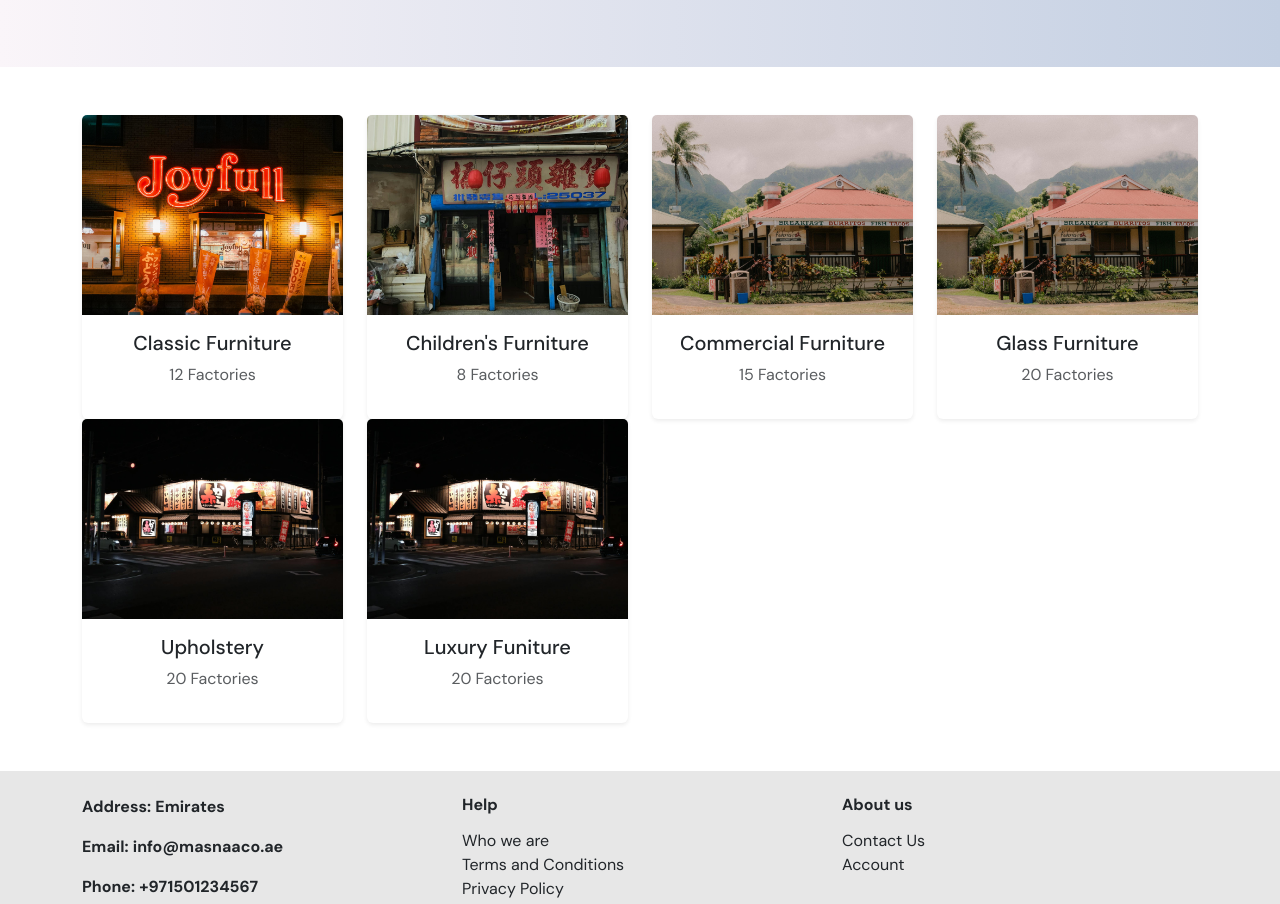
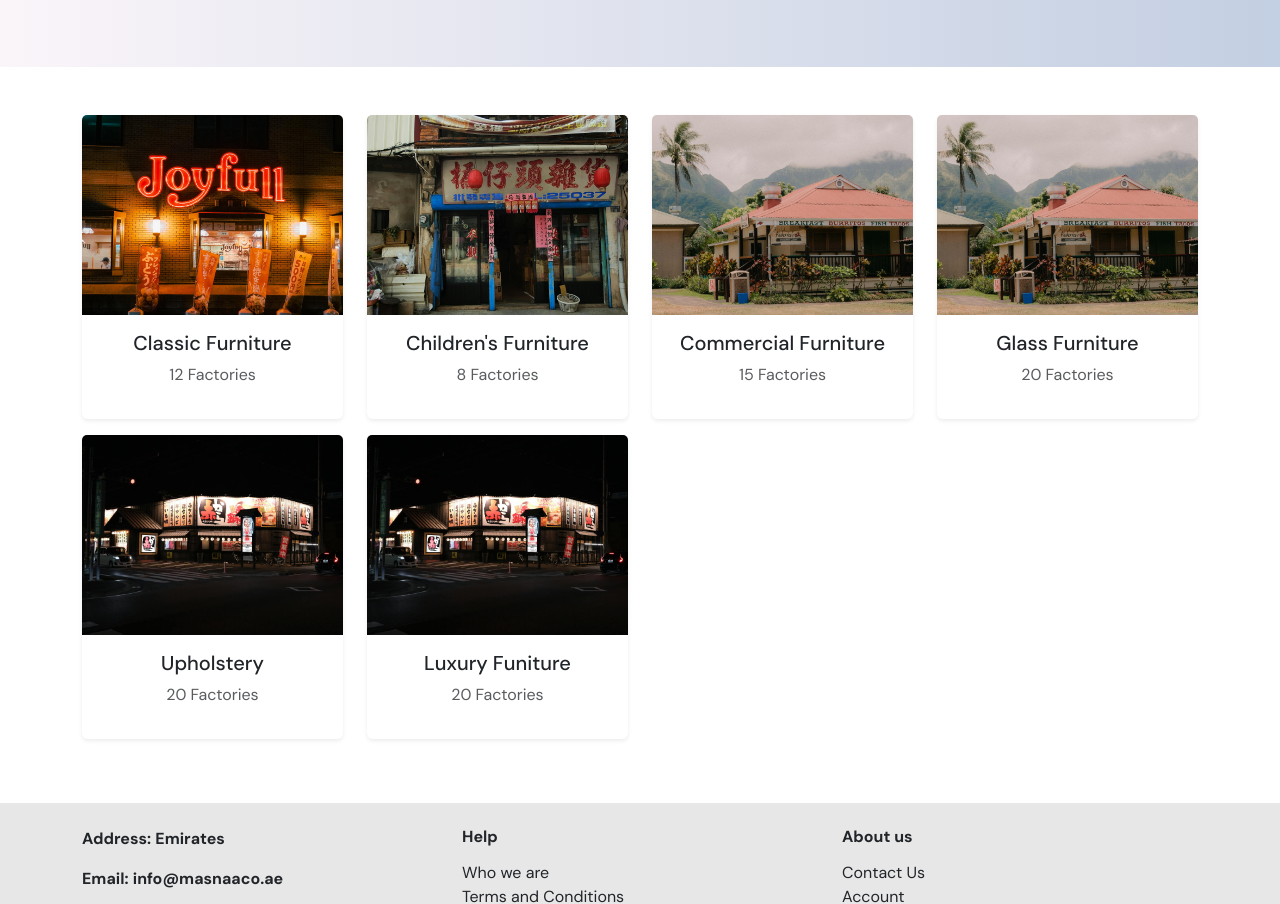
Before and after one commit to nadayoussef258/NewProject, a plain HTML site: page Categories.html in a window 1280 px wide. Shown: the part 370-1274 px from the top of the page. Drawn offline with nearby package versions, Linux system fonts and the light colour scheme; a web font is replaced by a local one.

Commit message:
Update margin Categories.html

```diff
--- a/Categories.html
+++ b/Categories.html
@@ -396,7 +396,7 @@
         categories.forEach(category => {
             const categoryCard = `
                 <div class="col-md-3">
-                    <div class="card shadow-sm border-0" style="cursor: pointer;" onclick="redirectToFactories()">
+                    <div class="card shadow-sm border-0 mb-3 " style="cursor: pointer;" onclick="redirectToFactories()">
                         <img src="${category.image}" class="card-img-top" style="height: 200px; object-fit: cover;" alt="${category.name}">
                         <div class="card-body text-center">
                             <h5 class="card-title">${category.name}</h5>
```
